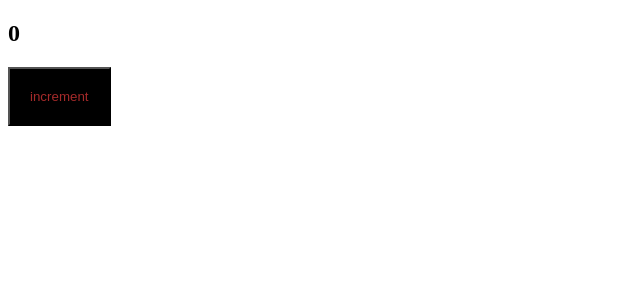
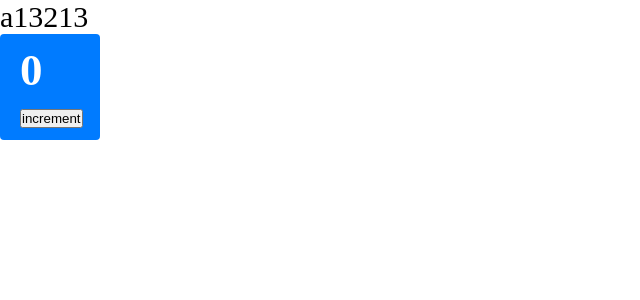
Before and after one commit to disgrace504/production_project_code_source-master, a React app: page / in a window 1280 px wide. Shown: the top 300 px of the page, without its empty margins (0-640 px from the left). Built offline with nearby package versions, Linux system fonts and the light colour scheme.

Commit message:
Настроил modules scss

```diff
--- a/public/index.html
+++ b/public/index.html
@@ -1,14 +1,13 @@
-<!DOCTYPE html>
+<!doctype html>
 <html lang="en">
-  <head>
-    <meta charset="UTF-8" />
-    <meta
-      name="viewport"
-      content="width=device-width, user-scalable=no, initial-scale=1.0, maximum-scale=1.0, minimum-scale=1.0" />
-    <meta http-equiv="X-UA-Compatible" content="ie=edge" />
+<head>
+    <meta charset="UTF-8">
+    <meta name="viewport"
+          content="width=device-width, user-scalable=no, initial-scale=1.0, maximum-scale=1.0, minimum-scale=1.0">
+    <meta http-equiv="X-UA-Compatible" content="ie=edge">
     <title>Document</title>
-  </head>
-  <body>
-    <div id="root"></div>
-  </body>
+</head>
+<body>
+<div id="root"></div>
+</body>
 </html>
--- /dev/null
+++ b/src/App.tsx
@@ -0,0 +1,13 @@
+import { Counter } from './components/Counter'
+import './index.scss'
+
+const App = () => {
+  return (
+    <div className='app'>
+      a13213
+      <Counter />
+    </div>
+  )
+}
+
+export default App
--- /dev/null
+++ b/src/components/Counter.module.scss
@@ -0,0 +1,8 @@
+.btn {
+  width: 100px;
+  background-color: #007bff;
+  color: white;
+  padding: 10px 20px;
+  border-radius: 4px;
+  cursor: pointer;
+}
--- a/src/components/Counter.scss
+++ /dev/null
@@ -1,5 +0,0 @@
-button {
-  padding: 20px;
-  color: brown;
-  background-color: black;
-}
--- a/src/components/Counter.tsx
+++ b/src/components/Counter.tsx
@@ -1,5 +1,5 @@
 import { useState } from 'react'
-import './Counter.scss'
+import style from './Counter.module.scss'
 
 export function Counter() {
   const [count, setCount] = useState(0)
@@ -7,9 +7,8 @@ export function Counter() {
   const increment = () => {
     setCount(count + 1)
   }
-
   return (
-    <div>
+    <div className={style.btn}>
       <h2>{count}</h2>
       <button onClick={increment}>increment</button>
     </div>
--- /dev/null
+++ b/src/index.scss
@@ -0,0 +1,9 @@
+* {
+    margin: 0;
+    padding: 0;
+    box-sizing: border-box;
+}
+
+.app {
+    font-size: 30px;
+}
--- a/src/index.tsx
+++ b/src/index.tsx
@@ -1,9 +1,7 @@
-import { render } from 'react-dom'
-import { Counter } from './components/Counter'
+import {render} from "react-dom";
+import App from "./App";
 
 render(
-  <div>
-    <Counter />
-  </div>,
-  document.getElementById('root')
+    <App />,
+    document.getElementById('root')
 )
```
Also changed, not shown: package.json (+6 -6 lines), src/global.d.ts (added, +7 -0 lines), webpack.config.ts (+12 -9 lines), 4 other files (tests, documents, lock files or other folders).
